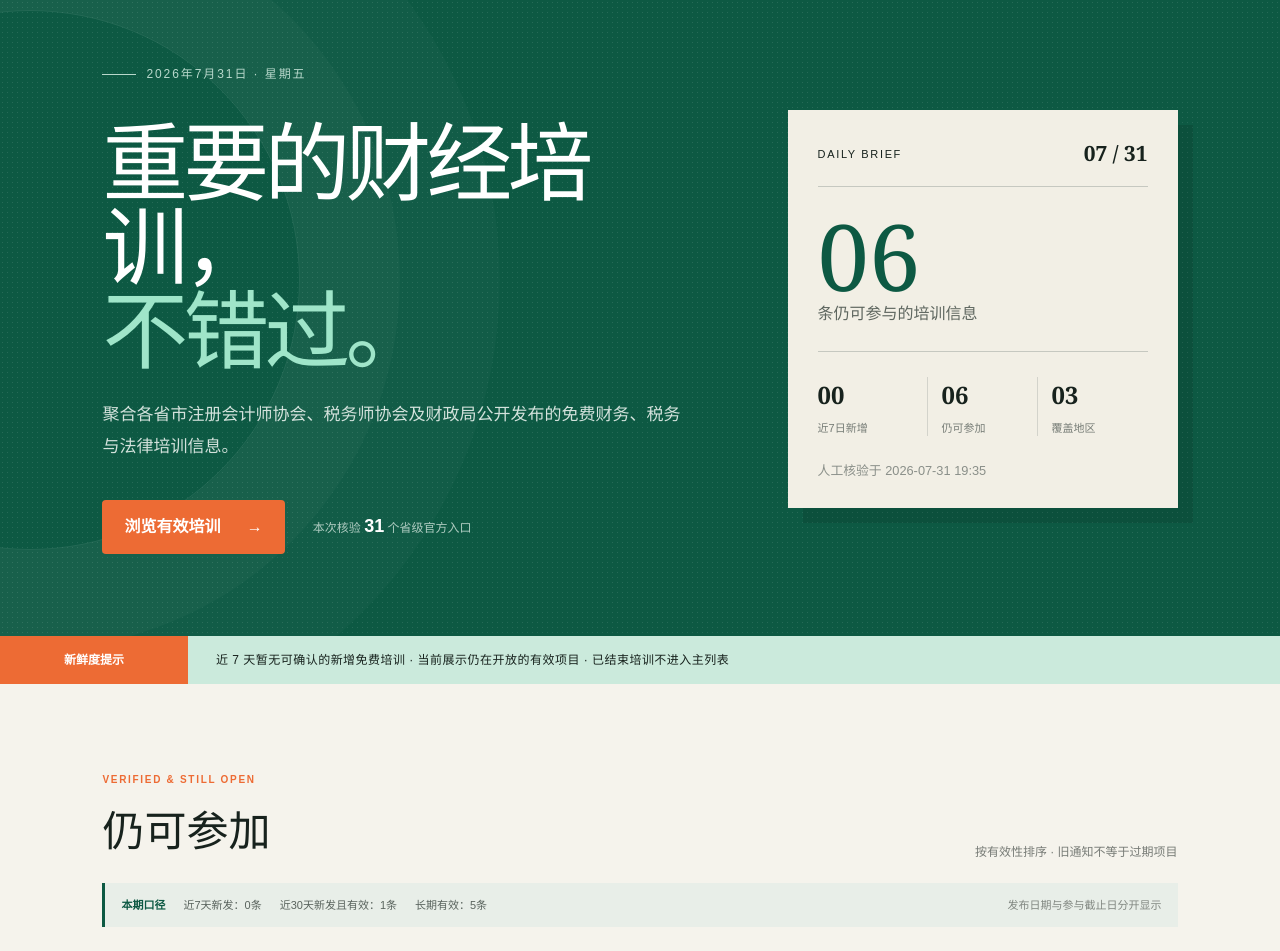
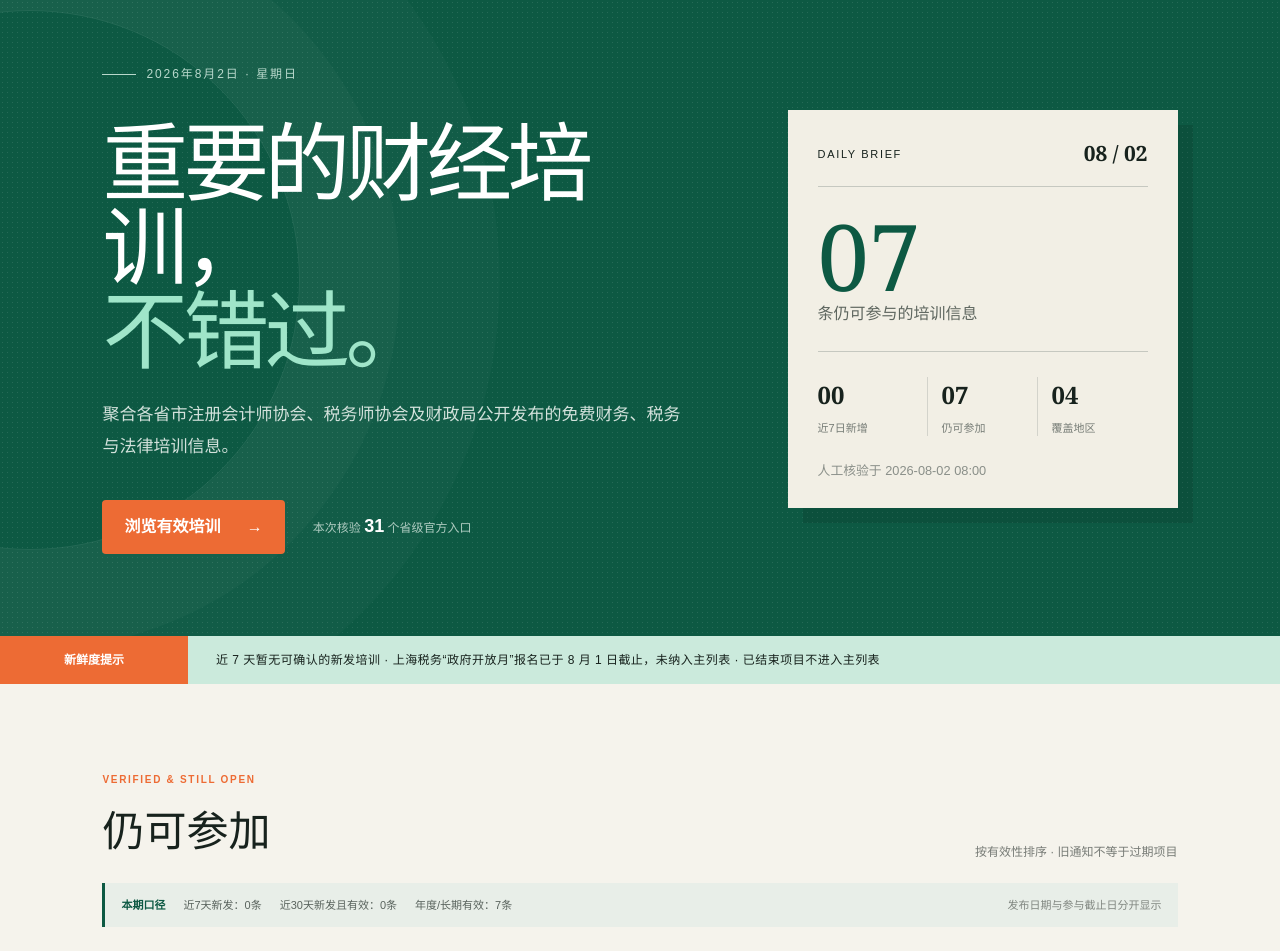
Before and after one commit to zwcpa1973/finance-daily-report, a Next.js app: page / in a window 1280 px wide. Shown: the part 80-1031 px from the top of the page. Built offline with nearby package versions, Linux system fonts and the light colour scheme.

Commit message:
Update daily briefing for 2026-08-02

```diff
--- a/app/page.tsx
+++ b/app/page.tsx
@@ -3,6 +3,7 @@
 import { useMemo, useState } from "react";
 
 const items = [
+  { region: "重庆", org: "重庆市财政局", type: "财政局", title: "2026年高级会计师继续教育培训", topic: "五类项目覆盖企业与综合素养、预算成本管控、数智化合规及高级财务管理；具体期次与收费以报名系统/官方公众号为准。", published: "06.12", date: "07月—12月", deadline: "12月（按期次）", mode: "线下/混合，以通知为准", fee: "收费待报名页核验", status: "开放报名", hot: true, url: "https://czj.cq.gov.cn/zwgk_268/zfxxgkml/zcwj/qtwj/202606/t20260612_15751471_wap.html" },
   { region: "上海", org: "上海市注册会计师协会", type: "注册会计师", title: "2026年度助理审计人员网络培训", topic: "在线选课学习，完成24学时可按规定抵免会计继续教育90分", published: "07.01", date: "2026年度", deadline: "年度内", mode: "线上录播", fee: "协会组织", status: "开放学习", hot: true, url: "https://www.shcpa.org.cn/info/?pid=7420" },
   { region: "上海", org: "上海市注册会计师协会", type: "注册会计师", title: "2026年度注册会计师网络录播", topic: "专业课程、职业道德及直播回放，自主在线选课", published: "06.22", date: "06.22—12.31", deadline: "12.31", mode: "线上录播", fee: "协会组织", status: "开放学习", hot: true, url: "https://www.shcpa.org.cn/info/?pid=7410" },
   { region: "上海", org: "上海市注册会计师协会", type: "注册会计师", title: "胜任力专题直播（一）课程回放", topic: "可持续信息鉴证、国际可持续准则及AI审计实务", published: "06.08", date: "07.01—12.31", deadline: "12.31", mode: "线上回放", fee: "限已报名会员", status: "开放回放", hot: false, url: "https://www.shcpa.org.cn/info/?pid=7388" },
@@ -39,10 +40,6 @@ const bigFourResources = [
 ];
 
 const bilibiliVideos = [
-  { category: "CPA财务管理", title: "2026 CPA《财管》零基础入门课", creator: "斩六将CPA", published: "2026.01.15", lessons: "约15小时 · 系列课", note: "从财务报表分析、货币时间价值到投融资决策，适合零基础搭建财管框架。", risk: "站内免费观看；配套资料需跳转APP", url: "https://www.bilibili.com/video/BV182rfBnEK9/" },
-  { category: "财税实务", title: "2026财税系统课：企业税与个人税", creator: "B站财税创作者", published: "2026.01.20", lessons: "127集 · 系列课", note: "覆盖费用税前扣除、增值税、个人所得税与常见企业财税问题。", risk: "站内免费观看；观点需对照现行法规", url: "https://www.bilibili.com/video/BV1HfkhBaEnp/" },
-  { category: "CPA税法", title: "注册会计师《税法》系统课程", creator: "之了课堂", published: "持续更新", lessons: "96集 · 系列课", note: "从税法总论到增值税、企业所得税及国际税收，适合CPA税法系统学习。", risk: "视频免费；讲义为条件领取", url: "https://www.bilibili.com/video/BV1t84y1p71Y/" },
-  { category: "管理会计", title: "中央财经大学《管理会计》", creator: "金融知识库", published: "2023.04.13", lessons: "44讲 · 完整课程", note: "讲解管理会计框架、职业道德、预算、成本与经营决策等基础内容。", risk: "站内免费观看；非校方账号上传", url: "https://www.bilibili.com/video/BV1za4y1N74x/" },
 ];
 
 export default function Home() {
@@ -67,25 +64,25 @@ export default function Home() {
       <section className="hero" id="top">
         <div className="heroNoise" />
         <div className="heroInner">
-          <div className="eyebrow"><span /> 2026年7月31日 · 星期五</div>
+          <div className="eyebrow"><span /> 2026年8月2日 · 星期日</div>
           <h1>重要的财经培训，<br /><em>不错过。</em></h1>
           <p>聚合各省市注册会计师协会、税务师协会及财政局公开发布的免费财务、税务与法律培训信息。</p>
           <div className="heroActions"><a className="primary" href="#list">浏览有效培训 <b>→</b></a><span>本次核验 <strong>31</strong> 个省级官方入口</span></div>
         </div>
         <aside className="brief" id="today">
-          <div className="briefHead"><span>DAILY BRIEF</span><b>07 / 31</b></div>
-          <div className="bigNum">06</div><p>条仍可参与的培训信息</p>
+          <div className="briefHead"><span>DAILY BRIEF</span><b>08 / 02</b></div>
+          <div className="bigNum">07</div><p>条仍可参与的培训信息</p>
           <div className="rule" />
-          <div className="miniStats"><div><b>00</b><span>近7日新增</span></div><div><b>06</b><span>仍可参加</span></div><div><b>03</b><span>覆盖地区</span></div></div>
-          <small>人工核验于 2026-07-31 19:35</small>
+          <div className="miniStats"><div><b>00</b><span>近7日新增</span></div><div><b>07</b><span>仍可参加</span></div><div><b>04</b><span>覆盖地区</span></div></div>
+          <small>人工核验于 2026-08-02 08:00</small>
         </aside>
       </section>
 
-      <section className="ticker"><span>新鲜度提示</span><div>近 7 天暂无可确认的新增免费培训 · 当前展示仍在开放的有效项目 · 已结束培训不进入主列表</div></section>
+      <section className="ticker"><span>新鲜度提示</span><div>近 7 天暂无可确认的新发培训 · 上海税务“政府开放月”报名已于 8 月 1 日截止，未纳入主列表 · 已结束项目不进入主列表</div></section>
 
       <section className="content" id="list">
         <div className="sectionTitle"><div><span className="kicker">VERIFIED &amp; STILL OPEN</span><h2>仍可参加</h2></div><p>按有效性排序 · 旧通知不等于过期项目</p></div>
-        <div className="freshness"><b>本期口径</b><span>近7天新发：0条</span><span>近30天新发且有效：1条</span><span>长期有效：5条</span><em>发布日期与参与截止日分开显示</em></div>
+        <div className="freshness"><b>本期口径</b><span>近7天新发：0条</span><span>近30天新发且有效：0条</span><span>年度/长期有效：7条</span><em>发布日期与参与截止日分开显示</em></div>
         <div className="toolbar">
           <div className="tabs">{filters.map(f => <button key={f} className={active === f ? "active" : ""} onClick={() => setActive(f)}>{f}</button>)}</div>
           <div className="tools"><select aria-label="选择地区" value={region} onChange={e => setRegion(e.target.value)}><option>全国</option><option>北京</option><option>上海</option><option>山东</option></select><label className="search">⌕<input aria-label="搜索培训" placeholder="搜索主题或机构" value={query} onChange={e => setQuery(e.target.value)} /></label></div>
@@ -105,7 +102,7 @@ export default function Home() {
       <section className="resourceSection" id="resources">
         <div className="sectionTitle"><div><span className="kicker">FREE PROFESSIONAL TOOLKIT</span><h2>免费专业资源</h2></div><p>法规、模板、课件与案例 · 官方入口直达</p></div>
         <div className="wechatRadar"><span>公众号雷达</span><div><b>新增微信信源</b><p>同步检索各地注协、税协、财政局官方公众号；仅收录账号身份可由官网或政府信息交叉验证的文章。</p></div><em>公众号首发 → 身份核验 → 链接入库</em></div>
-        <div className="communityRadar"><span>小红书社区资源</span><p>平台要求登录后才返回搜索结果；当前不展示未经核验的帖子。登录检索后将按“直接免费 / 条件领取 / 待核验”分类，并保留原帖链接与作者。</p><b>待登录采集</b></div>
+        <div className="communityRadar"><span>小红书社区资源</span><p>本次小红书采集受登录限制：当前环境无已登录会话，未展示或下载未经核验的帖子与网盘文件。后续登录检索将记录作者、发布日期、原帖、领取方式、文件类型及版权/安全风险。</p><b>登录受限</b></div>
         <div className="resourceGrid">
           {resources.map((resource, i) => <a className="resourceCard" href={resource.url} target="_blank" rel="noreferrer" key={resource.title}>
             <div className="resourceTop"><span>{resource.kind}</span><b>{String(i + 1).padStart(2, "0")}</b></div>
@@ -129,6 +126,7 @@ export default function Home() {
             <div className="videoFacts"><span>{video.creator}</span><b>{video.lessons}</b></div>
             <div className="videoRisk">核验提示：{video.risk}<i>播放 ↗</i></div>
           </a>)}
+          {!bilibiliVideos.length && <div className="empty">本期未发现近 7 天新发或近 30 天仍开放、且来源与版权状态可核验的免费财务课程。已过滤非机构搬运、站外付费及不明网盘资料。</div>}
         </div>
         <p className="resourceNote">说明：标注“会员课程”的培训资料可能需要协会会员账号登录，但资源入口及通知均可公开访问。</p>
       </section>
```
